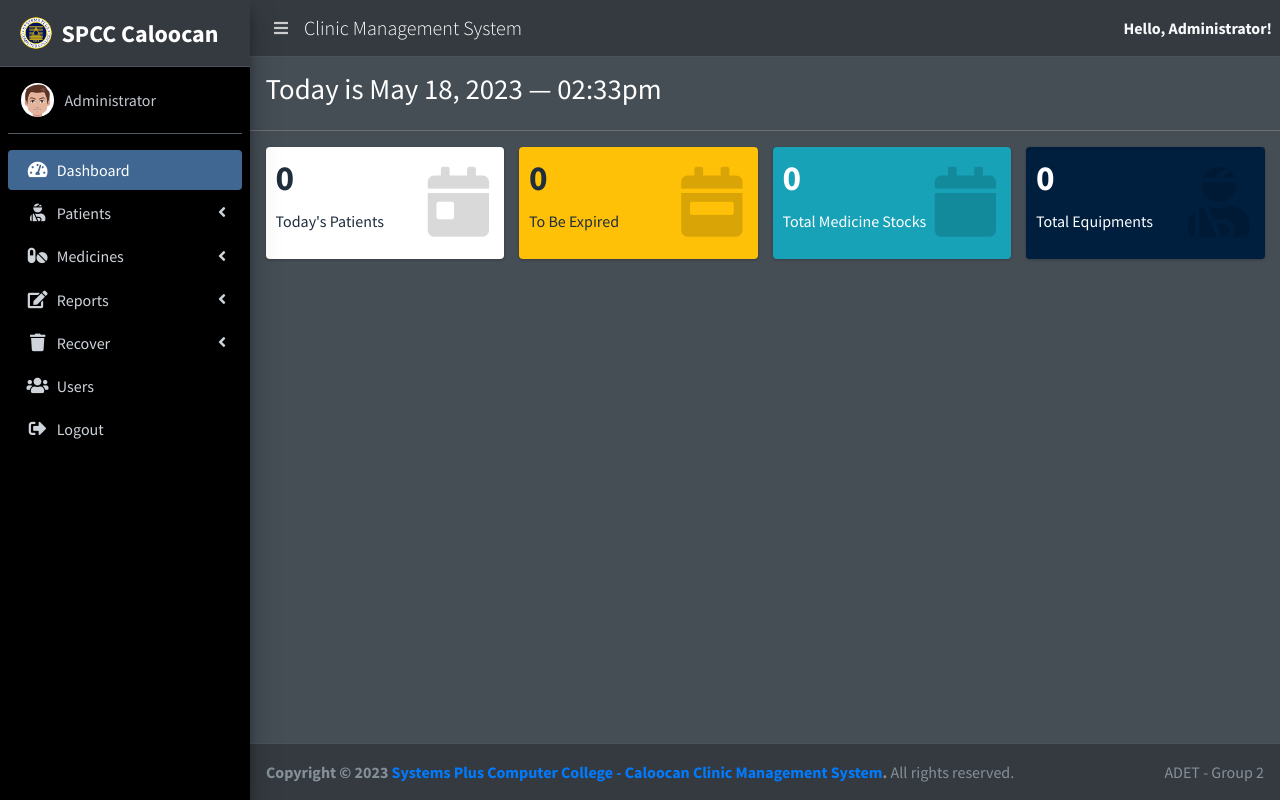
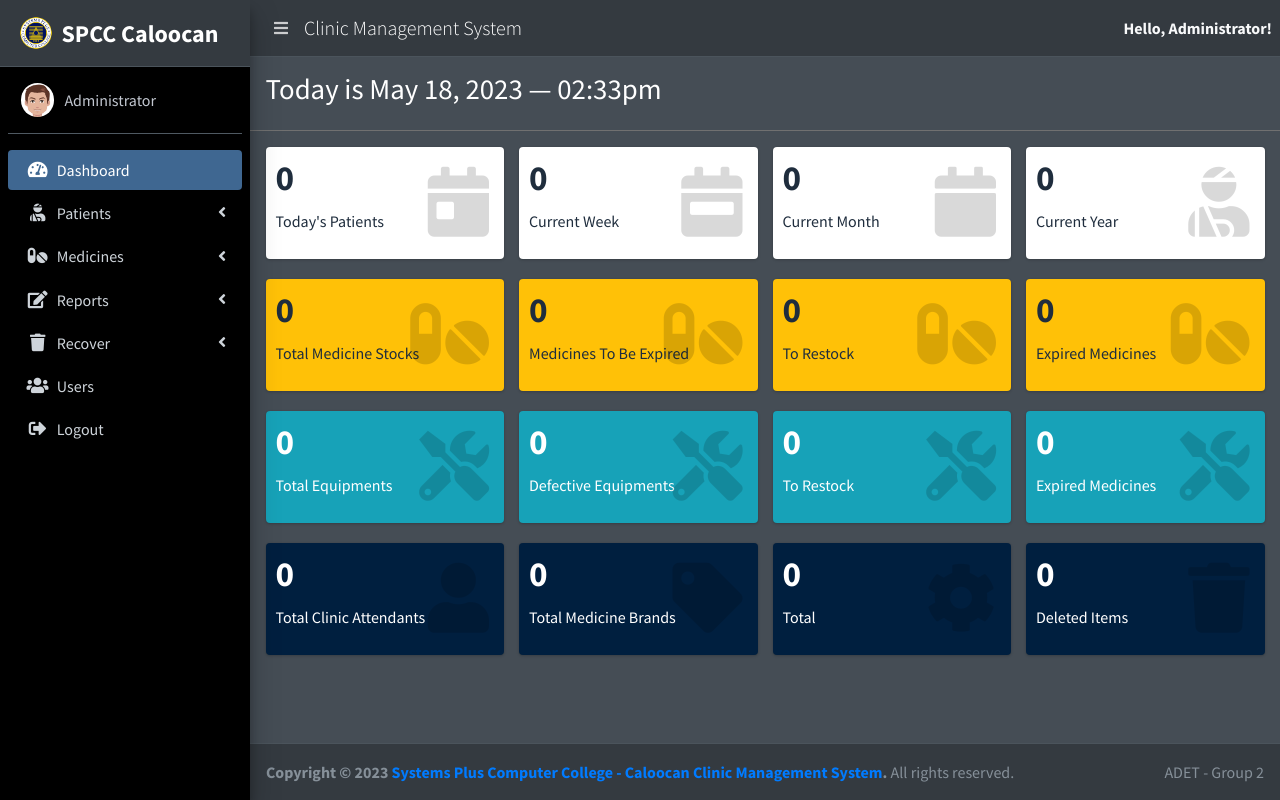
Before and after one commit to zildjiaaaaan/spcc-cms, a PHP site: page /dashboard.php in a window 1280 px wide. Run offline with PHP 8.4, Linux system fonts and the light colour scheme; a user stored in the database is signed in; data comes from the database, SQL or seed files in the repository; some libraries are stand-ins or nearby versions.

Commit message:
Update dashboard.php

```diff
--- a/config/connection.php
+++ b/config/connection.php
@@ -1,4 +1,9 @@
 <?php
+// $host = "localhost";
+// $user = "id20772349_root";
+// $password = "HelloWorld.18";
+// $db = "id20772349_pms_db";
+
 $host = "localhost";
 $user = "root";
 $password = "";
--- a/dashboard.php
+++ b/dashboard.php
@@ -117,14 +117,142 @@ include './config/sidebar.php';
           <!-- ./col -->
           <div class="col-lg-3 col-6">
             <!-- small box -->
+            <div class="small-box bg-white">
+              <div class="inner">
+                <h3><?php echo "0"//$currentWeekCount;?></h3>
+
+                <p>Current Week</p>
+              </div>
+              <div class="icon">
+                <i class="fa fa-calendar-week"></i>
+              </div>
+
+            </div>
+          </div>
+          <!-- ./col -->
+          <div class="col-lg-3 col-6">
+            <!-- small box -->
+            <div class="small-box bg-white text-reset">
+              <div class="inner">
+                <h3><?php echo "0"//$currentMonthCount;?></h3>
+
+                <p>Current Month</p>
+              </div>
+              <div class="icon">
+                <i class="fa fa-calendar"></i>
+              </div>
+
+            </div>
+          </div>
+          <!-- ./col -->
+          <div class="col-lg-3 col-6">
+            <!-- small box -->
+            <div class="small-box bg-white text-reset">
+              <div class="inner">
+                <h3><?php echo "0"//$currentYearCount;?></h3>
+
+                <p>Current Year</p>
+              </div>
+              <div class="icon">
+                <i class="fa fa-user-injured"></i>
+              </div>
+
+            </div>
+          </div>
+        </div>
+
+        <!--------------------------------------------- MEDICINE -------------------------------------->
+
+        <div class="row">
+          <div class="col-lg-3 col-6">
+            <!-- small box -->
+            <div class="small-box bg-yellow">
+              <div class="inner">
+                <h3><?php echo $todaysCount;?></h3>
+
+                <p>Total Medicine Stocks</p>
+              </div>
+              <div class="icon">
+                <i class="fa fa-pills"></i>
+              </div>
+
+            </div>
+          </div>
+          <!-- ./col -->
+          <div class="col-lg-3 col-6">
+            <!-- small box -->
             <div class="small-box bg-yellow">
               <div class="inner">
                 <h3><?php echo "0"//$currentWeekCount;?></h3>
 
-                <p>To Be Expired</p>
+                <p>Medicines To Be Expired</p>
               </div>
               <div class="icon">
-                <i class="fa fa-calendar-week"></i>
+                <i class="fa fa-pills"></i>
+              </div>
+
+            </div>
+          </div>
+          <!-- ./col -->
+          <div class="col-lg-3 col-6">
+            <!-- small box -->
+            <div class="small-box bg-yellow text-reset">
+              <div class="inner">
+                <h3><?php echo "0"//$currentMonthCount;?></h3>
+
+                <p>To Restock</p>
+              </div>
+              <div class="icon">
+                <i class="fa fa-pills"></i>
+              </div>
+
+            </div>
+          </div>
+          <!-- ./col -->
+          <div class="col-lg-3 col-6">
+            <!-- small box -->
+            <div class="small-box bg-yellow text-reset">
+              <div class="inner">
+                <h3><?php echo "0"//$currentYearCount;?></h3>
+
+                <p>Expired Medicines</p>
+              </div>
+              <div class="icon">
+                <i class="fa fa-pills"></i>
+              </div>
+
+            </div>
+          </div>
+        </div>
+
+        <!--------------------------------------------- EQUIPMENT -------------------------------------->
+
+        <div class="row">
+          <div class="col-lg-3 col-6">
+            <!-- small box -->
+            <div class="small-box bg-info">
+              <div class="inner">
+                <h3><?php echo $todaysCount;?></h3>
+
+                <p>Total Equipments</p>
+              </div>
+              <div class="icon">
+                <i class="fa fa-tools"></i>
+              </div>
+
+            </div>
+          </div>
+          <!-- ./col -->
+          <div class="col-lg-3 col-6">
+            <!-- small box -->
+            <div class="small-box bg-info">
+              <div class="inner">
+                <h3><?php echo "0"//$currentWeekCount;?></h3>
+
+                <p>Defective Equipments</p>
+              </div>
+              <div class="icon">
+                <i class="fa fa-tools"></i>
               </div>
 
             </div>
@@ -136,10 +264,74 @@ include './config/sidebar.php';
               <div class="inner">
                 <h3><?php echo "0"//$currentMonthCount;?></h3>
 
-                <p>Total Medicine Stocks</p>
+                <p>To Restock</p>
               </div>
               <div class="icon">
-                <i class="fa fa-calendar"></i>
+                <i class="fa fa-tools"></i>
+              </div>
+
+            </div>
+          </div>
+          <!-- ./col -->
+          <div class="col-lg-3 col-6">
+            <!-- small box -->
+            <div class="small-box bg-info text-reset">
+              <div class="inner">
+                <h3><?php echo "0"//$currentYearCount;?></h3>
+
+                <p>Expired Medicines</p>
+              </div>
+              <div class="icon">
+                <i class="fa fa-tools"></i>
+              </div>
+
+            </div>
+          </div>
+        </div>
+
+        <!--------------------------------------------- EQUIPMENT -------------------------------------->
+
+        <div class="row">
+          <div class="col-lg-3 col-6">
+            <!-- small box -->
+            <div class="small-box bg-navy">
+              <div class="inner">
+                <h3><?php echo $todaysCount;?></h3>
+
+                <p>Total Clinic Attendants</p>
+              </div>
+              <div class="icon">
+                <i class="fa fa-user"></i>
+              </div>
+
+            </div>
+          </div>
+          <!-- ./col -->
+          <div class="col-lg-3 col-6">
+            <!-- small box -->
+            <div class="small-box bg-navy">
+              <div class="inner">
+                <h3><?php echo "0"//$currentWeekCount;?></h3>
+
+                <p>Total Medicine Brands</p>
+              </div>
+              <div class="icon">
+                <i class="fa fa-tag"></i>
+              </div>
+
+            </div>
+          </div>
+          <!-- ./col -->
+          <div class="col-lg-3 col-6">
+            <!-- small box -->
+            <div class="small-box bg-navy text-reset">
+              <div class="inner">
+                <h3><?php echo "0"//$currentMonthCount;?></h3>
+
+                <p>Total </p>
+              </div>
+              <div class="icon">
+                <i class="fa fa-cog"></i>
               </div>
 
             </div>
@@ -151,17 +343,15 @@ include './config/sidebar.php';
               <div class="inner">
                 <h3><?php echo "0"//$currentYearCount;?></h3>
 
-                <p>Total Equipments</p>
+                <p>Deleted Items</p>
               </div>
               <div class="icon">
-                <i class="fa fa-user-injured"></i>
+                <i class="fa fa-trash"></i>
               </div>
 
             </div>
           </div>
         </div>
-
-        <!-- MEDICINE -->
 
       </div>
     </section>
```
